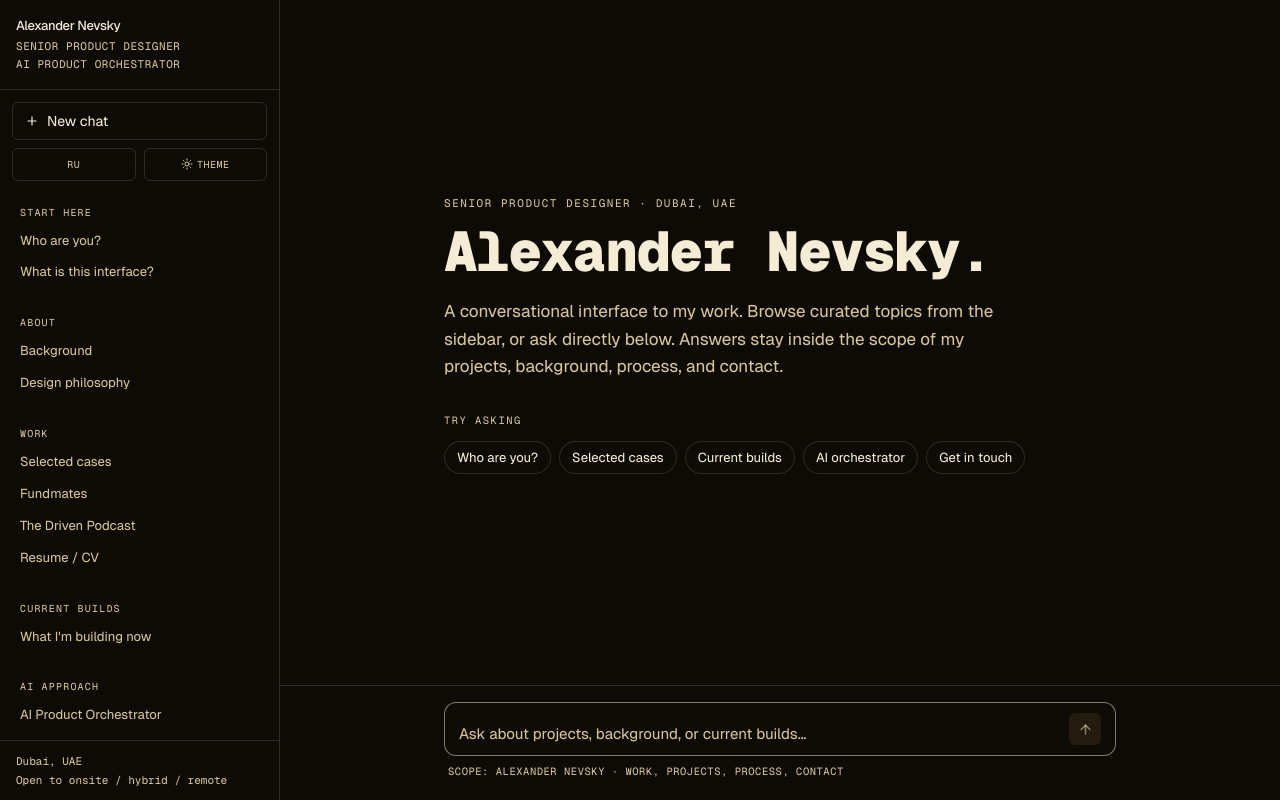
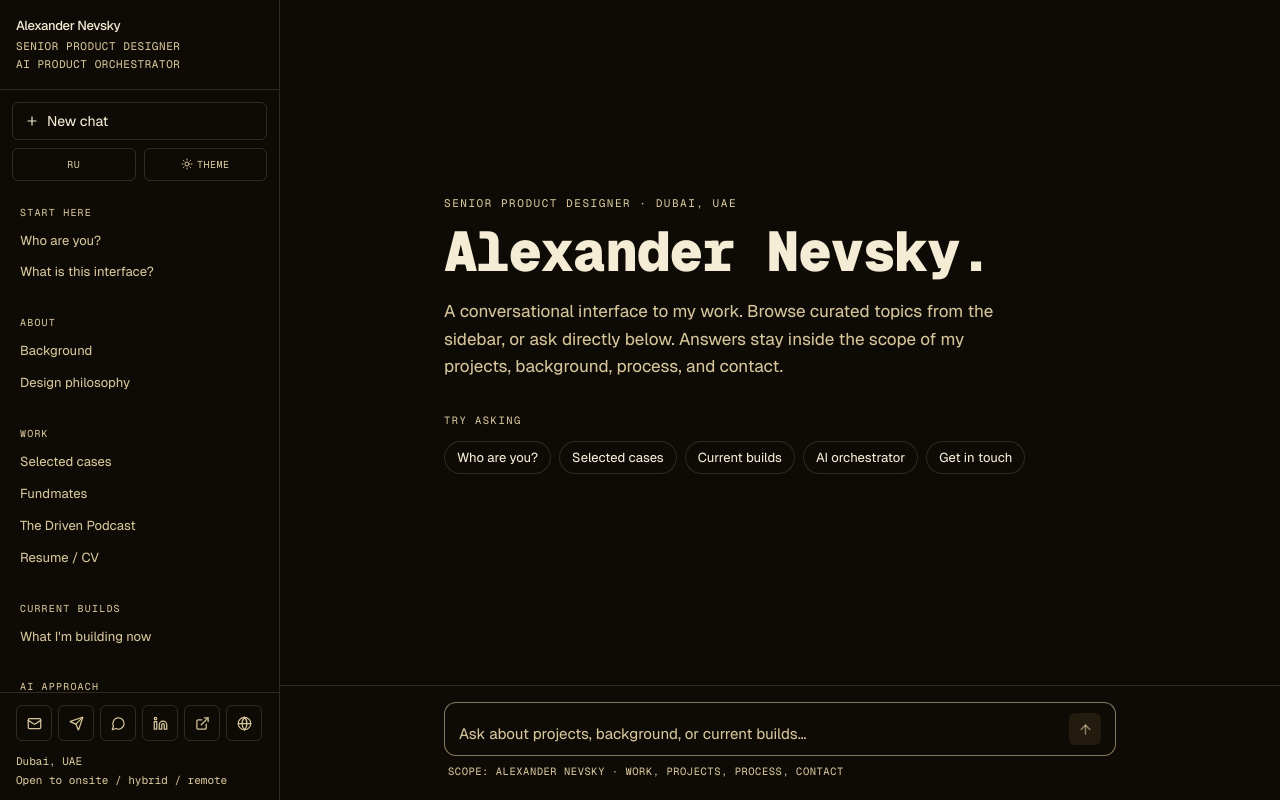
Before and after one commit to alexandernevsky/cv-nevsky-me, a React (Vite) app: page / in a window 1280 px wide. Built offline with nearby package versions, Linux system fonts and the light colour scheme.

Commit message:
Add sidebar social icon bar

```diff
--- a/src/components/chat/Sidebar.tsx
+++ b/src/components/chat/Sidebar.tsx
@@ -5,6 +5,7 @@ import { getProfileText } from '@/data/profile'
 import { getTopicLabel, sidebarCategories, topics } from '@/data/topics'
 import { type Lang } from '@/lib/i18n'
 import { type Theme } from '@/lib/theme'
+import { SocialLinks } from './SocialLinks'
 
 interface SidebarProps {
   lang: Lang
@@ -165,9 +166,12 @@ export function Sidebar({
         </nav>
 
         {/* Footer meta */}
-        <div className="border-t border-border px-4 py-3 font-mono text-[11px] text-muted-foreground">
-          <div>{getProfileText('location', lang)}</div>
-          <div className="mt-0.5">{getProfileText('availability', lang)}</div>
+        <div className="border-t border-border px-4 py-3">
+          <SocialLinks lang={lang} />
+          <div className="mt-3 font-mono text-[11px] text-muted-foreground">
+            <div>{getProfileText('location', lang)}</div>
+            <div className="mt-0.5">{getProfileText('availability', lang)}</div>
+          </div>
         </div>
       </aside>
     </>
--- /dev/null
+++ b/src/components/chat/SocialLinks.tsx
@@ -0,0 +1,82 @@
+import { ExternalLink, Globe, Linkedin, Mail, MessageCircle, Send } from 'lucide-react'
+import { profile } from '@/data/profile'
+import { type Lang } from '@/lib/i18n'
+
+interface SocialLinksProps {
+  lang: Lang
+}
+
+const links = [
+  {
+    key: 'email',
+    href: profile.links.email,
+    labelEn: 'Email',
+    labelRu: 'Email',
+    value: profile.links.emailAddress,
+    icon: Mail,
+  },
+  {
+    key: 'telegram',
+    href: profile.links.telegram,
+    labelEn: 'Telegram',
+    labelRu: 'Telegram',
+    value: '@alexander_nevsky',
+    icon: Send,
+  },
+  {
+    key: 'whatsapp',
+    href: profile.links.whatsapp,
+    labelEn: 'WhatsApp',
+    labelRu: 'WhatsApp',
+    value: profile.links.phoneNumber,
+    icon: MessageCircle,
+  },
+  {
+    key: 'linkedin',
+    href: profile.links.linkedin,
+    labelEn: 'LinkedIn',
+    labelRu: 'LinkedIn',
+    value: '/in/nevskyalexander',
+    icon: Linkedin,
+  },
+  {
+    key: 'portfolio',
+    href: profile.links.portfolio,
+    labelEn: 'Portfolio',
+    labelRu: 'Портфолио',
+    value: 'nevskii.me',
+    icon: ExternalLink,
+  },
+  {
+    key: 'blog',
+    href: profile.links.blog,
+    labelEn: 'Blog',
+    labelRu: 'Блог',
+    value: 'nevsky.me',
+    icon: Globe,
+  },
+] as const
+
+export function SocialLinks({ lang }: SocialLinksProps) {
+  return (
+    <div className="flex flex-wrap gap-1.5">
+      {links.map(link => {
+        const Icon = link.icon
+        const label = lang === 'ru' ? link.labelRu : link.labelEn
+        return (
+          <a
+            key={link.key}
+            href={link.href}
+            target={link.href.startsWith('http') ? '_blank' : undefined}
+            rel={link.href.startsWith('http') ? 'noopener noreferrer' : undefined}
+            className="grid h-9 w-9 place-items-center rounded-md border border-border text-muted-foreground transition-colors hover:bg-muted hover:text-foreground focus:outline-none focus-visible:ring-1 focus-visible:ring-foreground/40"
+            aria-label={`${label}: ${link.value}`}
+            title={`${label}: ${link.value}`}
+          >
+            <Icon size={15} />
+          </a>
+        )
+      })}
+    </div>
+  )
+}
```
